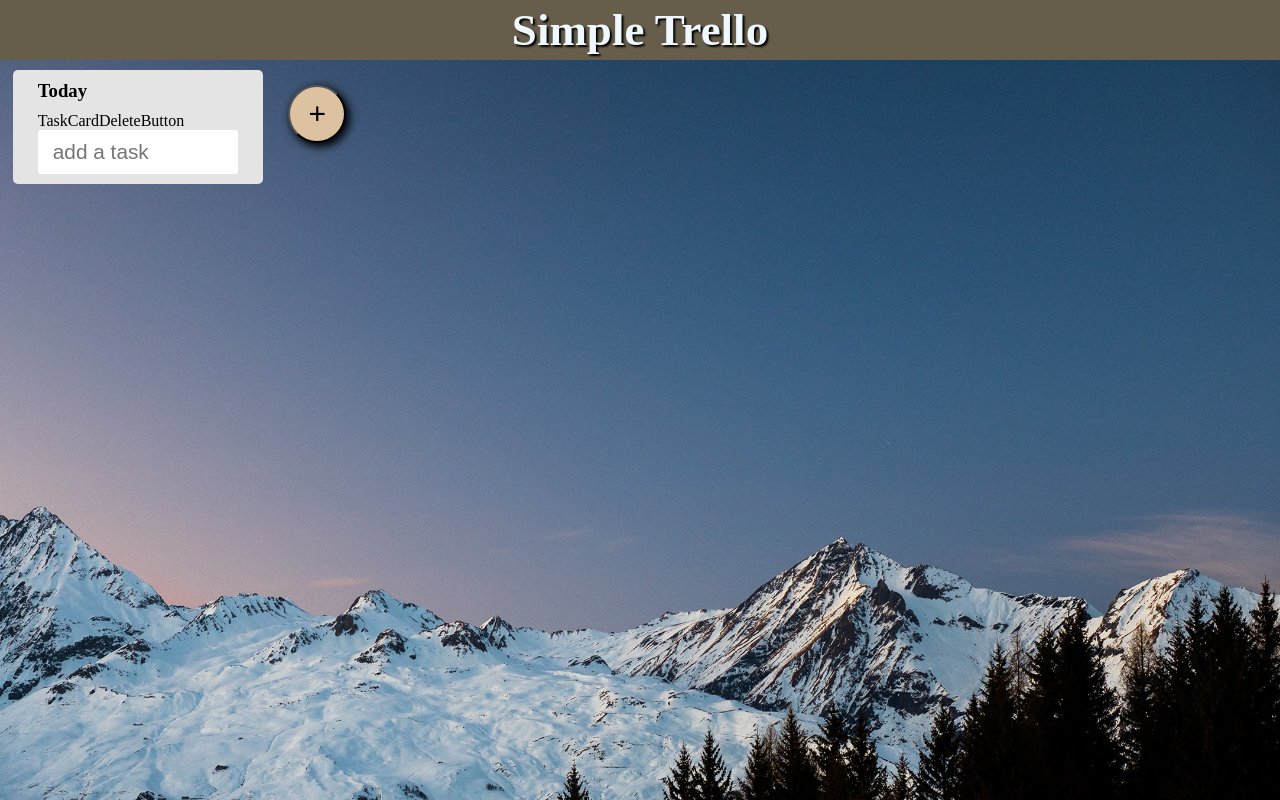
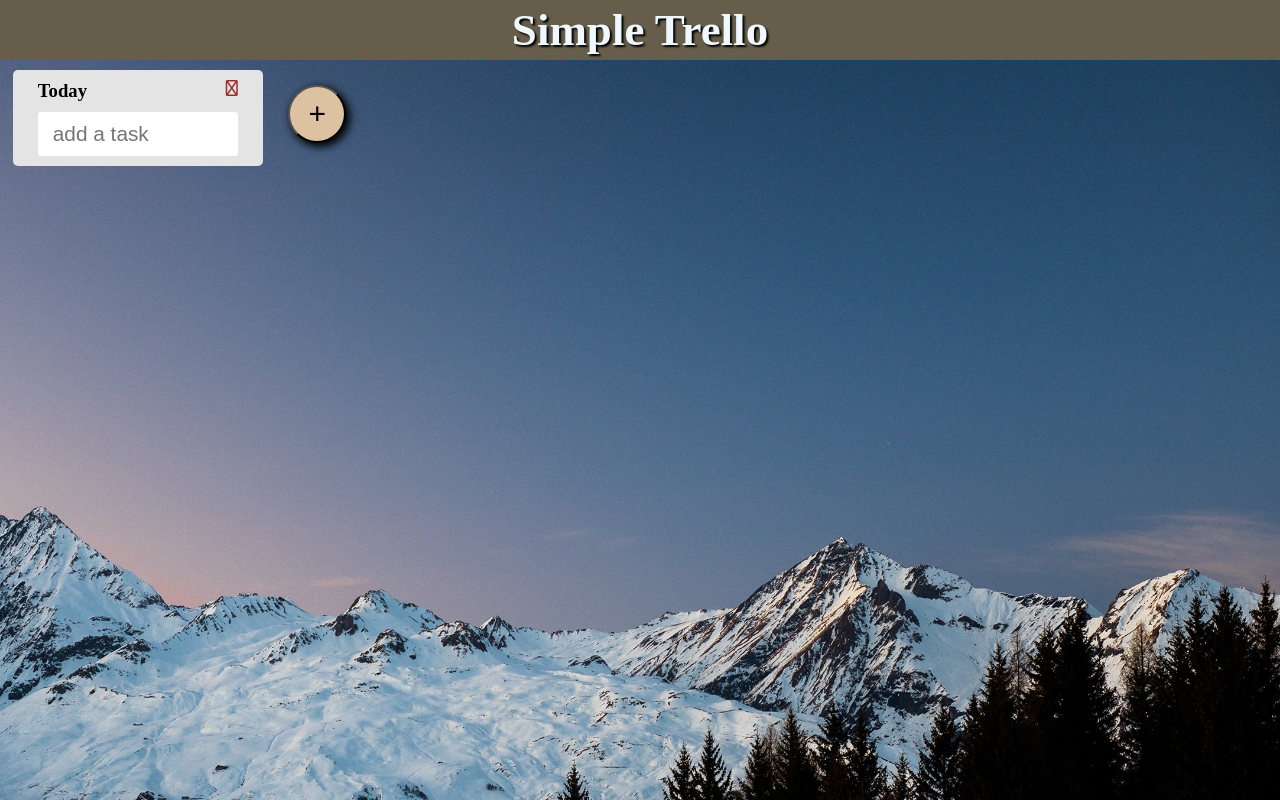
Before and after one commit to naoya7081111/Trello-Clone, a React (Create React App) app: page / in a window 1280 px wide. Built offline with nearby package versions, Linux system fonts and the light colour scheme.

Commit message:
タスクカード削除ボタンの実装

```diff
--- a/src/conmponents/task/TaskCard.jsx
+++ b/src/conmponents/task/TaskCard.jsx
@@ -4,7 +4,9 @@ import { TaskAddInput } from './input/TaskAddInput'
 import { TaskCardTitle } from './TaskCardTitle'
 import { Tasks } from './Tasks'
 
-export const TaskCard = () => {
+export const TaskCard = (props) => {
+
+  const { taskCardsList, setTaskCardsList, taskCard } = props;
 
   const [inputText, setInputText] = useState("");
   const [taskList, setTaskList] = useState("");
@@ -12,8 +14,10 @@ export const TaskCard = () => {
 
   return (
     <div className='TaskCard'>
+      <div className="taskCardTitleAndTaskCardDeleteButton">
         <TaskCardTitle />
-        <TaskCardDeleteButton />
+        <TaskCardDeleteButton taskCardsList={taskCardsList} setTaskCardsList={setTaskCardsList} taskCard={taskCard} />
+      </div>
         <TaskAddInput inputText={inputText} setInputText={setInputText} taskList={taskList} setTaskList={setTaskList} />
         <Tasks inputText={inputText} taskList={taskList} setTaskList={setTaskList}/>
     </div>
--- a/src/conmponents/task/TaskCards.jsx
+++ b/src/conmponents/task/TaskCards.jsx
@@ -12,8 +12,8 @@ export const TaskCards = () => {
 
   return (
     <div className='taskCardsArea'>
-      {taskCardsList.map((taskCardList) => (
-        <TaskCard key={taskCardList.id} />
+      {taskCardsList.map((taskCard) => (
+        <TaskCard key={taskCard.id} taskCardsList={taskCardsList} setTaskCardsList={setTaskCardsList} taskCard={taskCard} />
       ))}
         <AddTaskCardButton taskCardsList={taskCardsList} setTaskCardsList={setTaskCardsList} />
     </div>
--- a/src/conmponents/task/button/TaskCardDeleteButton.jsx
+++ b/src/conmponents/task/button/TaskCardDeleteButton.jsx
@@ -1,7 +1,18 @@
 import React from 'react'
 
-export const TaskCardDeleteButton = () => {
+export const TaskCardDeleteButton = (props) => {
+
+  const { taskCardsList, setTaskCardsList, taskCard } = props;
+
+  const taskCardDeleteButton = (id) => {
+    // タスクカードを削除する
+    setTaskCardsList(taskCardsList.filter((e) => (e.id !== id)));
+  }
   return (
-    <div>TaskCardDeleteButton</div>
+    <div>
+      <button className='taskCardDeleteButton'onClick={() => taskCardDeleteButton(taskCard.id)} >
+        <i className="fa-regular fa-xmark"></i>
+      </button>
+    </div>
   )
 }
--- a/src/index.css
+++ b/src/index.css
@@ -105,3 +105,16 @@ header {
   box-shadow: none;
   transform: translate(3px, 3px);
 }
+
+.taskCardTitleAndTaskCardDeleteButton {
+  display: flex;
+  justify-content: space-between;
+}
+
+.taskCardDeleteButton {
+  border: none;
+  background-color: rgb(228, 228, 228);
+  cursor: pointer;
+  font-size: 16px;
+  color: rgb(158,46,46);
+}
```
